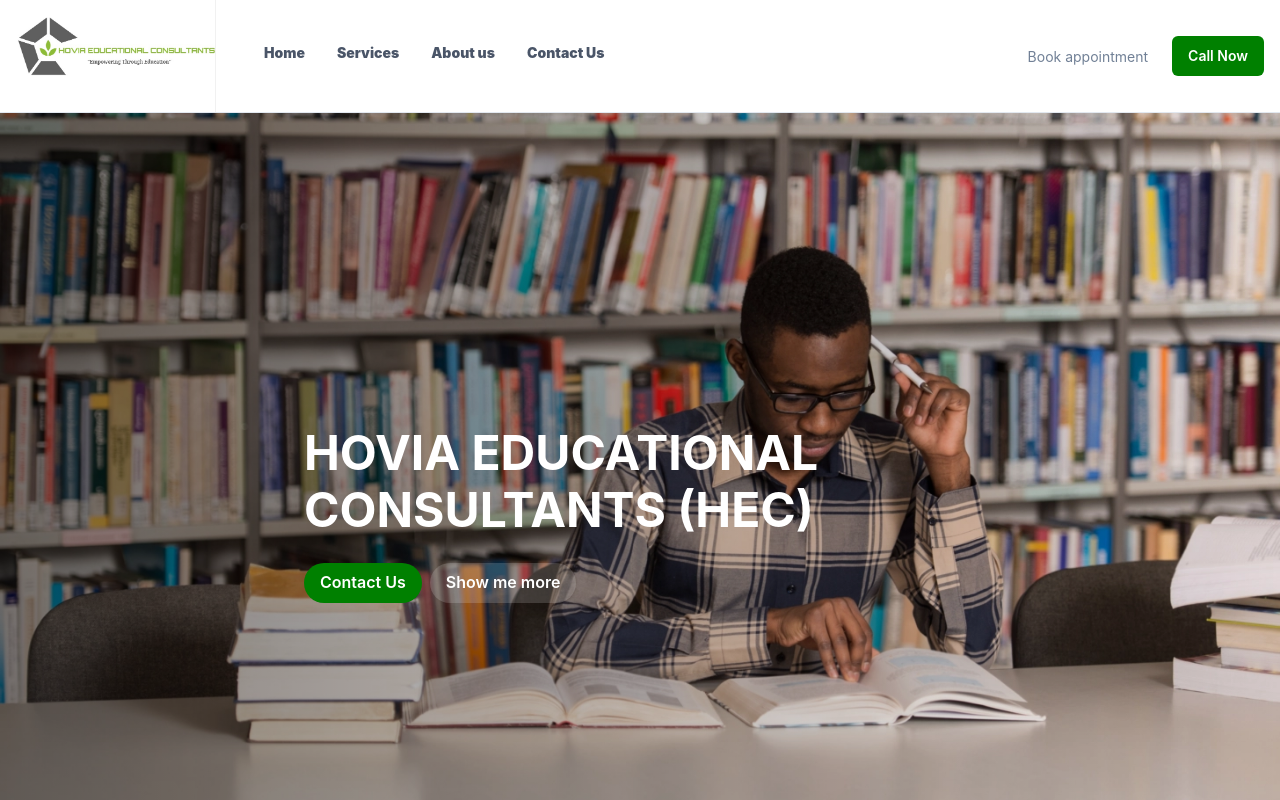
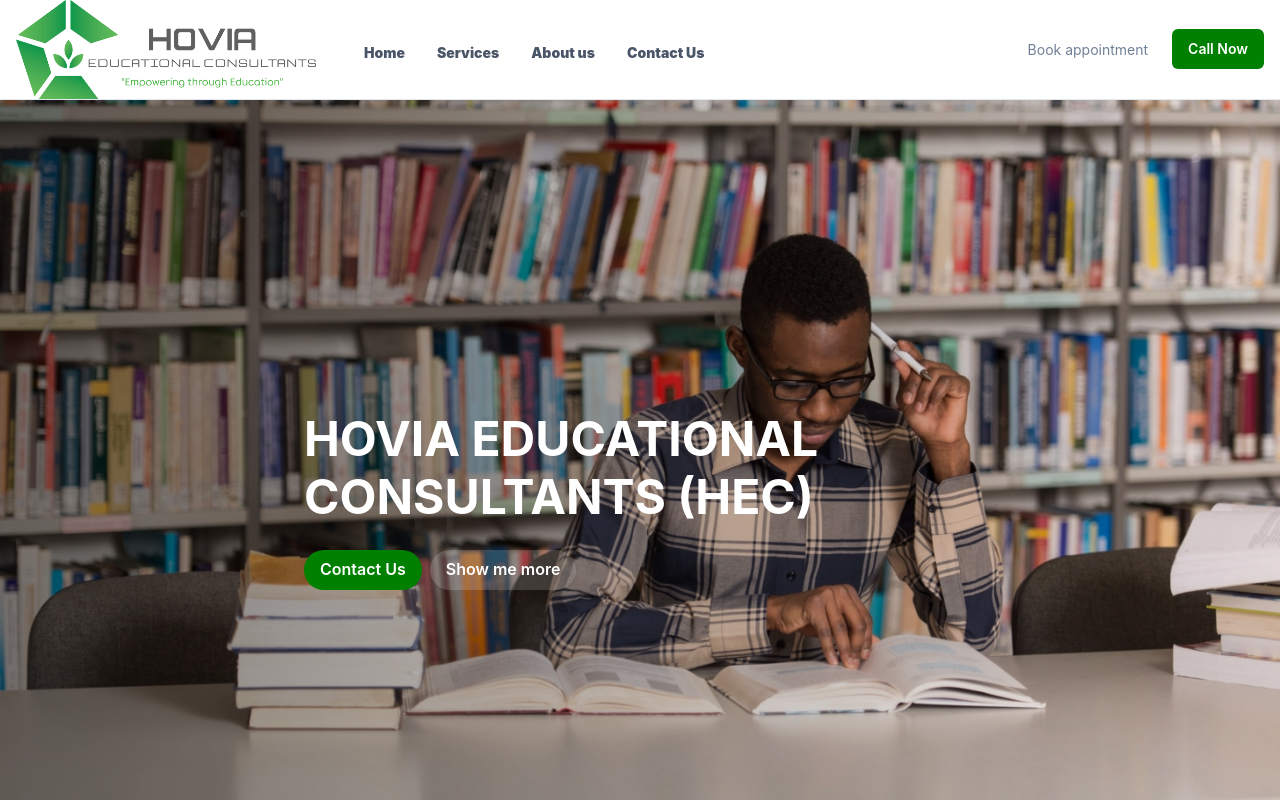
Before and after one commit to Kacelo/hovia-consulting, a Next.js app in the folder hovia-next-js/hovia-frontend/: page / in a window 1280 px wide. Shown: the top 800 px of the page. Built offline with nearby package versions, Linux system fonts and the light colour scheme.

Commit message:
updated footer and nav images

```diff
--- a/hovia-next-js/hovia-frontend/app/components/Footer.tsx
+++ b/hovia-next-js/hovia-frontend/app/components/Footer.tsx
@@ -56,7 +56,7 @@ import Image from 'next/image';
           spacing={4}
           justify={{ base: 'center', md: 'space-between' }}
           align={{ base: 'center', md: 'center' }}>
-      <Image src="/images/logo/logo2.jpeg"  alt=''height={144} width={144}/ >
+      <Image src="/images/logo/01_Hovia_Logo HQ.jpg" alt=''height={144} width={144}/ >
           <Text>© 2023 Hovia Education Consultants. All rights reserved</Text>
           <Stack direction={'row'} spacing={6}>
             <SocialButton label={'Twitter'} href={'#'}>
--- a/hovia-next-js/hovia-frontend/app/components/Navbar.tsx
+++ b/hovia-next-js/hovia-frontend/app/components/Navbar.tsx
@@ -52,8 +52,8 @@ import {
             />
           </Flex>
           <Flex flex={{ base: 1 }} justify={{ base: 'center', md: 'start' }} style={{cursor: "pointer"}}>
-  <Image src="/images/logo/logo2.jpeg"  alt=''height={144}
-              width={200} style={{mixBlendMode: "darken"}} />
+  <Image src="/images/logo/01_Hovia_Logo HQ.jpg"  alt=''height={244}
+              width={300} style={{mixBlendMode: "darken"}} />
             <Flex display={{ base: 'none', md: 'flex' }} ml={10}>
               <DesktopNav />
             </Flex>
```
Also changed, not shown: hovia-next-js/hovia-frontend/public/images/logo/01_Hovia_Logo HQ.jpg (added).
